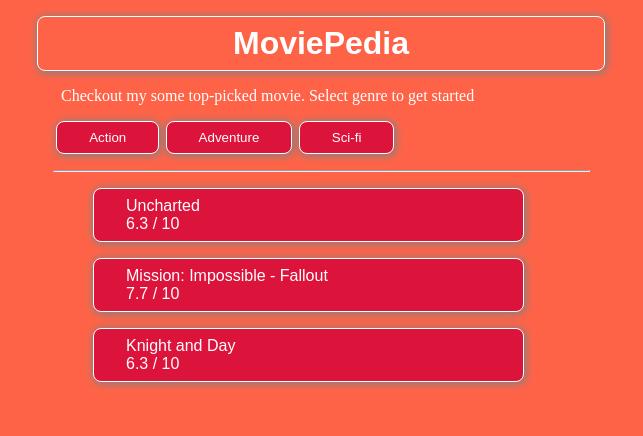
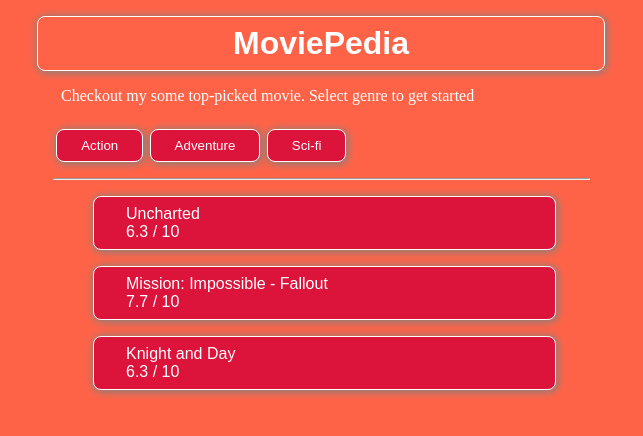
Before and after one commit to IM-Suryakant-Kumar/MoviePedia, a React (Create React App) app: page / in a window 1280 px wide. Shown: the top 436 px of the page, without its empty margins (319-962 px from the left). Built offline with nearby package versions, Linux system fonts and the light colour scheme.

Commit message:
docs: Updated README.md

```diff
--- a/src/styles.css
+++ b/src/styles.css
@@ -42,8 +42,9 @@ p {
 
 .genre-list button {
   cursor: pointer;
-  padding: 0.5rem 2rem;
+  padding: 0.5rem 1.5rem;
   margin: 0rem 0.2rem;
+  margin-top: 0.5rem;
   border-radius: 0.5rem;
   border: 1px solid var(--text-white);
   background-color: var(--secondary-color);
@@ -64,7 +65,7 @@ hr {
   list-style: none;
   text-align: left;
   margin: 1rem 0rem;
-  padding: 0.5rem 0rem 0.5rem 2rem;
+  padding: 0.5rem 2rem;
   border-radius: 0.5rem;
   border: 1px solid var(--text-white);
   background-color: var(--secondary-color);
```
